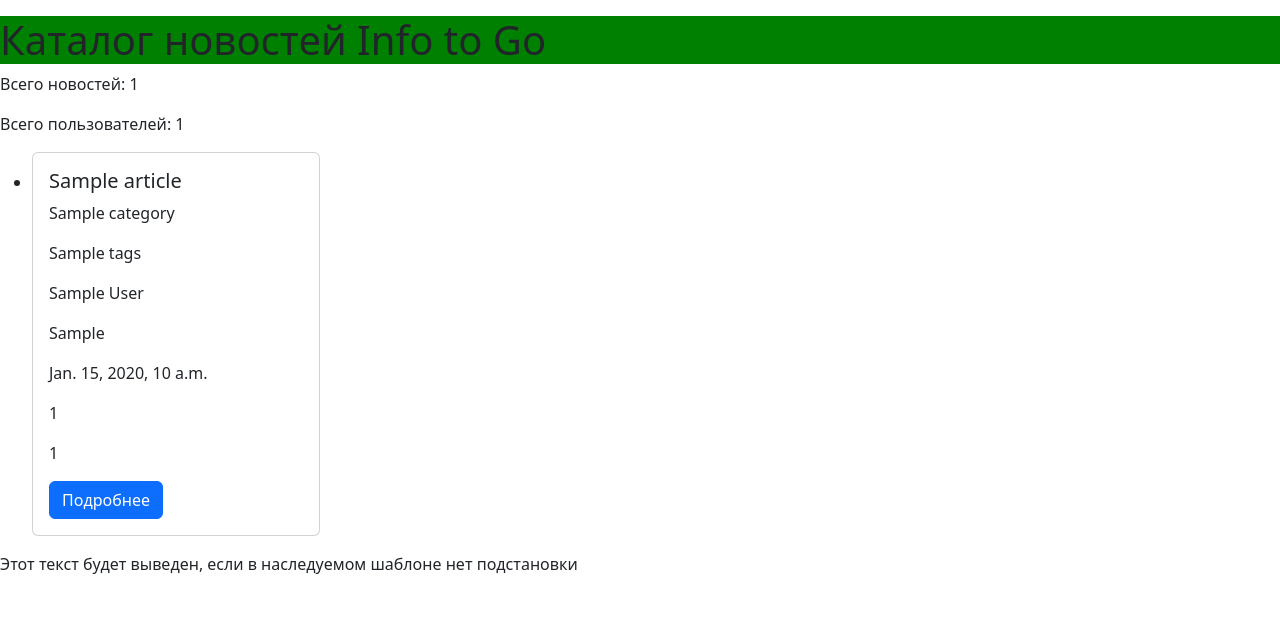
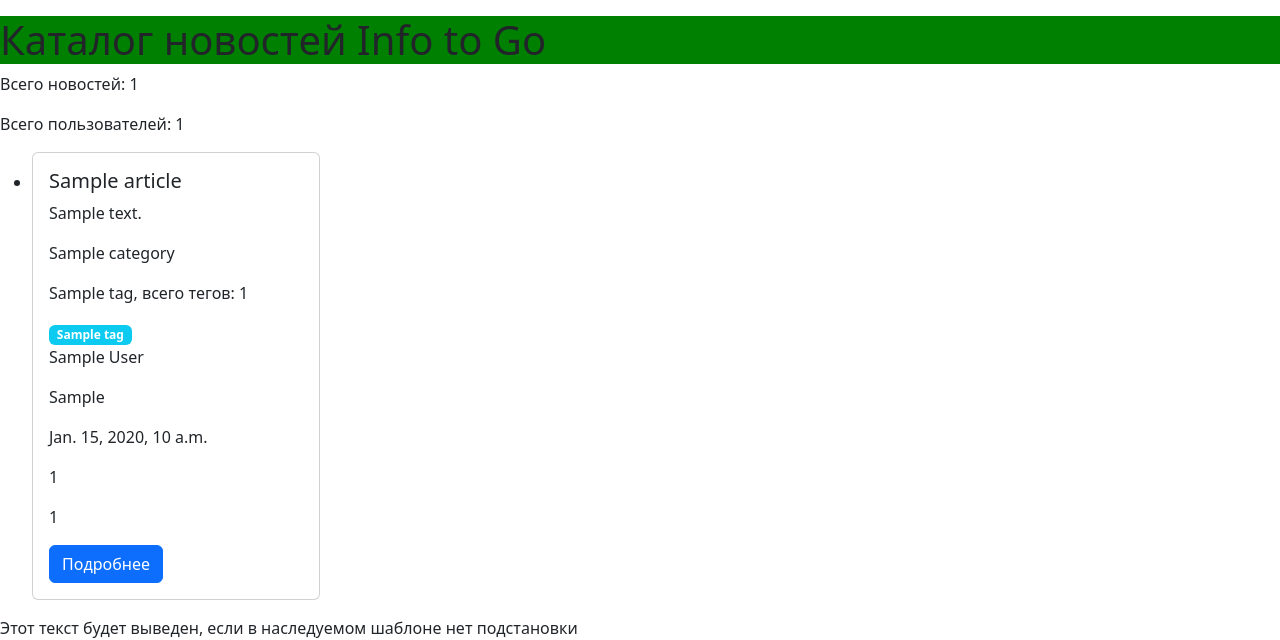
Before and after one commit to tel-ran-de/230924-e-pt-django, a Django app: template news/templates/news/catalog.html in a window 1280 px wide. Shown: the part 24-664 px from the top of the page. Run offline with Django 5.2, Linux system fonts and the light colour scheme; the template is opened without the code that fills it: most values are stand-ins (such as "Sample title", 1, 10 or a date in 2020).

Commit message:
Урок 3: работа с фильтрами в шаблонах

```diff
--- a/news/templates/include/article_preview.html
+++ b/news/templates/include/article_preview.html
@@ -15,8 +15,14 @@
 <div class="card" style="width: 18rem;">
     <div class="card-body">
       <h5 class="card-title">{{ article.title }}</h5>
+      <p class="card-text">{{ article.content|truncatewords:7 }}</p>
       <p class="card-text">{{ article.category }}</p>
-      <p class="card-text">{{ article.tags }}</p>
+      <p class="card-text">{{ article.tags|join:", " }}, всего тегов: {{ article.tags|length }}</p>
+
+      {% for tag in article.tags %}
+        <span class="badge bg-info">{{ tag }}</span>
+      {% endfor %}
+
       <p class="card-text">{{ article.id_author }}</p>
       <p class="card-text">{{ article.id_card }}</p>
       <p class="card-text">{{ article.upload_date }}</p>
```
Also changed, not shown: README.md.
